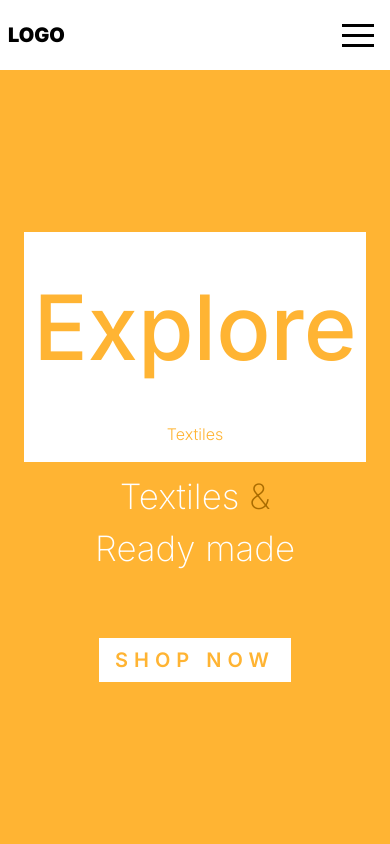
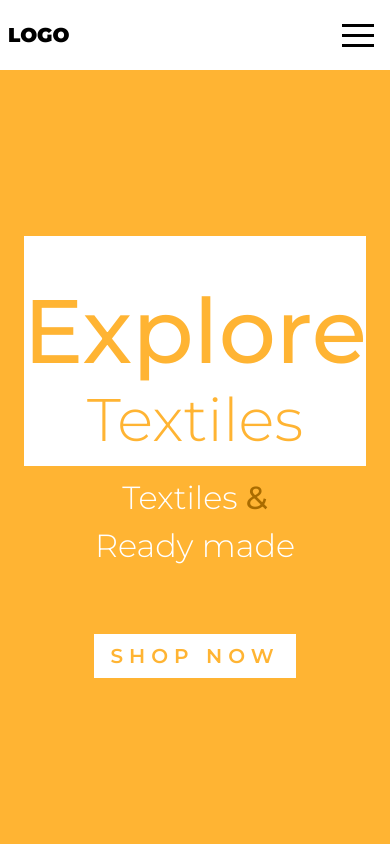
Before and after one commit to gauravdubey19/demos, a Next.js app: page / in a window 390 px wide. Shown: the top 844 px of the page. Built offline with nearby package versions, Linux system fonts and the light colour scheme; grey boxes are pictures that could not be loaded.

Commit message:
Hero Section Demo..

```diff
--- a/app/layout.tsx
+++ b/app/layout.tsx
@@ -1,10 +1,10 @@
 import type { Metadata } from "next";
-import { Inter } from "next/font/google";
+import { Montserrat } from "next/font/google";
 import { CursorProvider } from "@/context/CursorProvider";
 import "./globals.css";
 import Navbar from "@/components/Navbar";
 
-const inter = Inter({ subsets: ["latin"] });
+const inter = Montserrat({ subsets: ["latin"] });
 
 export const metadata: Metadata = {
   title: "Test App",
--- a/components/HomeTask.tsx
+++ b/components/HomeTask.tsx
@@ -84,16 +84,16 @@ const HomeTask: React.FC = () => {
           <div className="w-full flex-center flex-col gap-16 select-none">
             <div className="w-full flex flex-col gap-2">
               <div className="relative w-full h-[230px] flex items-end justify-center bg-white text-primary p-4">
-                <div className="absolute md:-left-[6.51rem] top-7 gap-1 text-[90px] font-medium">
+                <div className="absolute md:-left-[6.8rem] top-7 gap-1 text-[90px] font-medium">
                   <span className="md:text-white">Ex</span>
                   <span className="">plore</span>
                 </div>
-                <span className="md:text-6xl lg:text-7xl font-light">
+                <span className="text-6xl lg:text-7xl font-light">
                   Textiles
                 </span>
               </div>
-              <span className="w-full text-center text-balance text-[2.18rem] font-extralight overflow-hidden">
-                Textiles <span className="text-[#AA6C00]">&</span> Ready made
+              <span className="w-full text-center text-balance text-[2rem] md:text-2xl lg:text-[2rem] font-light overflow-hidden">
+                Textiles <span className="text-[#AA6C00] font-medium">&</span> Ready made
               </span>
             </div>
             <button
@@ -128,6 +128,7 @@ const HomeTask: React.FC = () => {
           ></div>
         )}
         <ScrollVideo
+          // videoUrl="/assets/sample.mp4"
           videoUrl="/macpro.mp4"
           // videoUrl="https://assets.codepen.io/39255/output_960.mp4"
         />
--- a/components/MobileNav.tsx
+++ b/components/MobileNav.tsx
@@ -1,6 +1,6 @@
 "use client";
 
-import React, { useState } from "react";
+import React, { useState, useEffect } from "react";
 import { Turn as Hamburger } from "hamburger-react";
 import Link from "next/link";
 import { Sheet, SheetContent, SheetTrigger } from "@/components/ui/sheet";
@@ -10,6 +10,9 @@ import { DialogTitle } from "@radix-ui/react-dialog";
 const MobileNav = () => {
   const [active, setActive] = useState<string>(links[0].head);
   const [isOpen, setOpen] = useState(false);
+  const [windowWidth, setWindowWidth] = useState<number>(
+    typeof window !== "undefined" ? window.innerWidth : 0
+  );
 
   const handleMenuClick = () => {
     setOpen(!isOpen);
@@ -19,6 +22,25 @@ const MobileNav = () => {
     setActive(head);
     setOpen(false);
   };
+
+  useEffect(() => {
+    const handleResize = () => {
+      setWindowWidth(window.innerWidth);
+    };
+
+    window.addEventListener("resize", handleResize);
+
+    // Clean up the event listener on component unmount
+    return () => {
+      window.removeEventListener("resize", handleResize);
+    };
+  }, []);
+
+  useEffect(() => {
+    if (windowWidth > 770) {
+      setOpen(false);
+    }
+  }, [windowWidth]);
 
   return (
     <div className="md:hidden">
@@ -30,8 +52,7 @@ const MobileNav = () => {
         </SheetTrigger>
         <SheetContent
           side={"right"}
-          // closeIcon={false}
-          className="top-[4.5rem] backdrop-blur-lg bg-transparent z-50 border-none p-4 shadow-[0_0_20px_rgba(0,0,0,0.5)]"
+          className="top-[4.3rem] backdrop-blur-lg bg-white/10 z-50 border-none p-4 shadow-[0_0_20px_rgba(0,0,0,0.5)]"
         >
           <DialogTitle></DialogTitle>
           <div className="h-fit flex flex-col gap-6 pt-5 overflow-hidden">
--- a/components/Navbar.tsx
+++ b/components/Navbar.tsx
@@ -38,7 +38,7 @@ const Navbar: React.FC<{ appName: string }> = ({ appName }) => {
               className={`capitalize cursor-pointer ${
                 active === link.head
                   ? "text-primary font-semibold"
-                  : " active:translate-y-0.5"
+                  : "hover:border-b hover:border-b-primary active:translate-y-0.5"
               } ease-in-out duration-200`}
             >
               <button onClick={() => handleHero(link.id)}>{link.head}</button>
--- a/components/ScrollVideo.tsx
+++ b/components/ScrollVideo.tsx
@@ -36,7 +36,7 @@ const ScrollVideo: React.FC<VideoProps> = ({
       trigger: container,
       start: "top top",
       end: "bottom bottom",
-      scrub: 2,
+      scrub: 3,
       // onEnter: () => {
       //   setShowVideo(true);
       // },
--- a/components/ui/sheet.tsx
+++ b/components/ui/sheet.tsx
@@ -21,7 +21,7 @@ const SheetOverlay = React.forwardRef<
 >(({ className, ...props }, ref) => (
   <SheetPrimitive.Overlay
     className={cn(
-      "fixed top-[4.5rem] left-0 right-0 bottom-0 z-50 bg-black/80  data-[state=open]:animate-in data-[state=closed]:animate-out data-[state=closed]:fade-out-0 data-[state=open]:fade-in-0",
+      "fixed top-[4.3rem] left-0 right-0 bottom-0 z-50 bg-black/80  data-[state=open]:animate-in data-[state=closed]:animate-out data-[state=closed]:fade-out-0 data-[state=open]:fade-in-0",
       className
     )}
     {...props}
```
Also changed, not shown: 1 other file (tests, documents, lock files or other folders).
